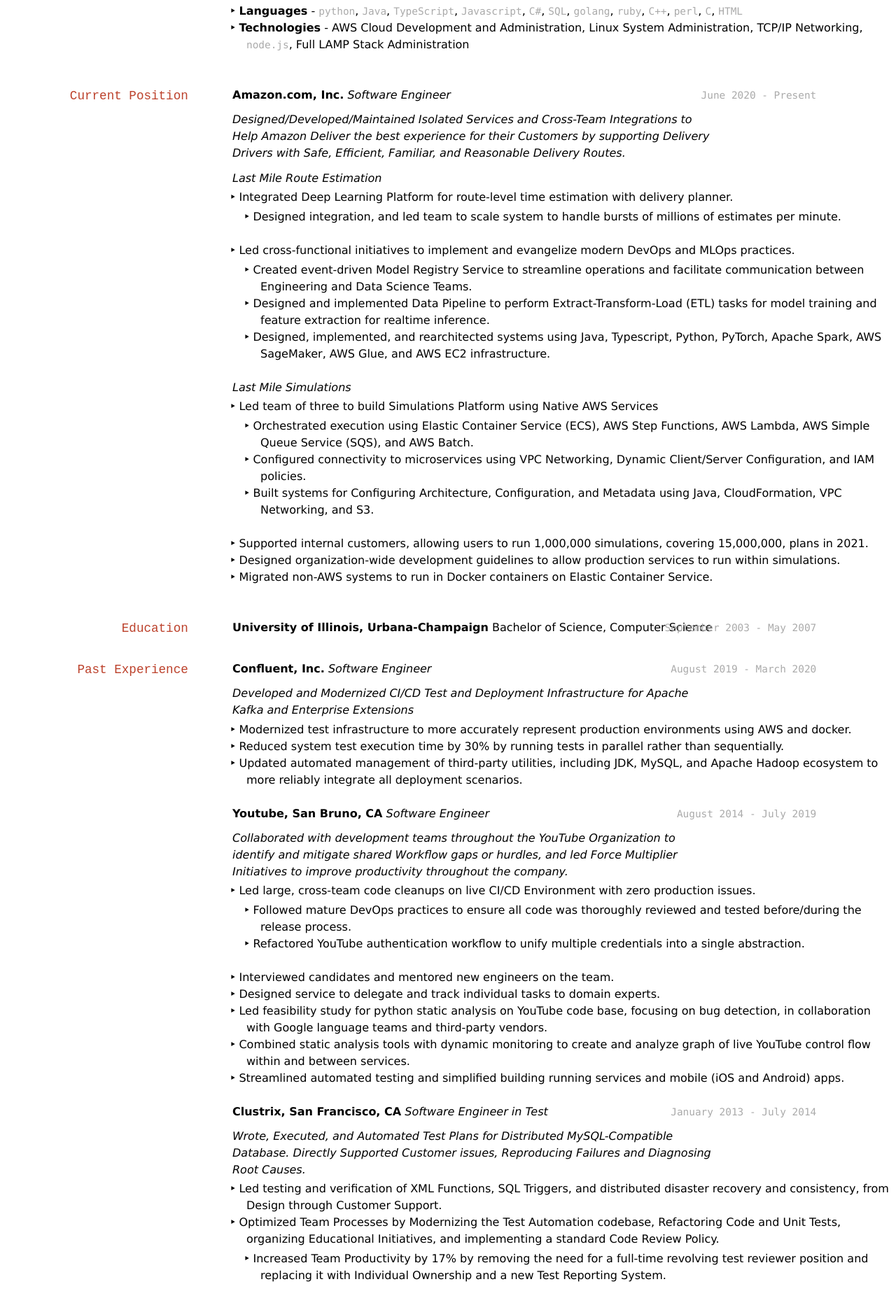
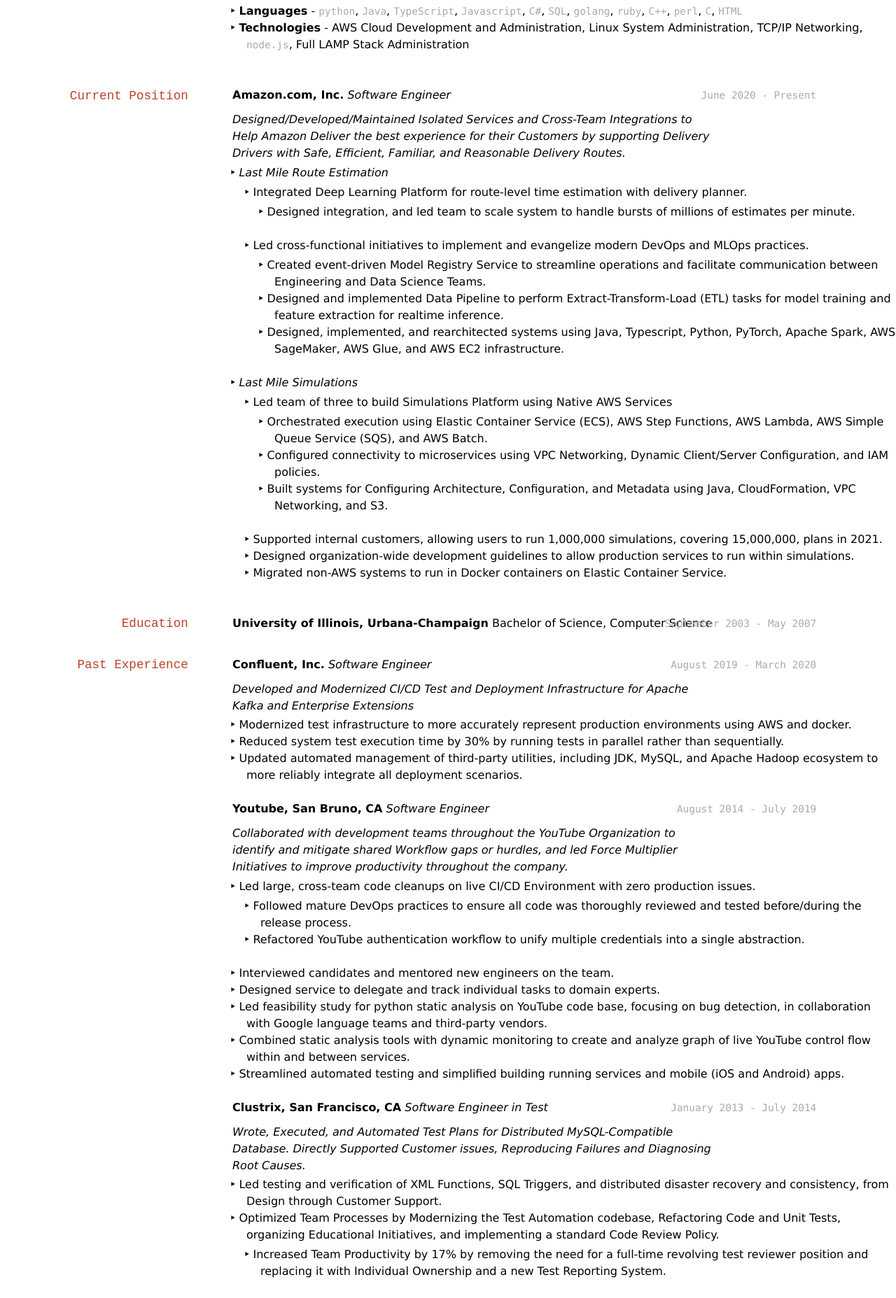
Before and after one commit to jspong/jspong.github.io, a Jekyll site: the page built from resume.md, in a window 1280 px wide. Shown: the part 343-2198 px from the top of the page at 70% size. Built offline with Jekyll 4.4.1, drawn with Linux system fonts in a browser that asks for light colours.

Commit message:
try sublists a different way

```diff
--- a/resume.md
+++ b/resume.md
@@ -34,24 +34,22 @@
 
 _Designed/Developed/Maintained Isolated Services and Cross-Team Integrations to Help Amazon Deliver the best experience for their Customers by supporting Delivery Drivers with Safe, Efficient, Familiar, and Reasonable Delivery Routes._
 
-*Last Mile Route Estimation*
+- *Last Mile Route Estimation*
+  - Integrated Deep Learning Platform for route-level time estimation with delivery planner.
+    - Designed integration, and led team to scale system to handle bursts of millions of estimates per minute.
+  - Led cross-functional initiatives to implement and evangelize modern DevOps and MLOps practices.
+    - Created event-driven Model Registry Service to streamline operations and facilitate communication between Engineering and Data Science Teams.
+    - Designed and implemented Data Pipeline to perform Extract-Transform-Load (ETL) tasks for model training and feature extraction for realtime inference.
+    - Designed, implemented, and rearchitected systems using Java, Typescript, Python, PyTorch, Apache Spark, AWS SageMaker, AWS Glue, and AWS EC2 infrastructure.
 
-* Integrated Deep Learning Platform for route-level time estimation with delivery planner.
-  * Designed integration, and led team to scale system to handle bursts of millions of estimates per minute.
-* Led cross-functional initiatives to implement and evangelize modern DevOps and MLOps practices.
-  * Created event-driven Model Registry Service to streamline operations and facilitate communication between Engineering and Data Science Teams.
-  * Designed and implemented Data Pipeline to perform Extract-Transform-Load (ETL) tasks for model training and feature extraction for realtime inference.
-  * Designed, implemented, and rearchitected systems using Java, Typescript, Python, PyTorch, Apache Spark, AWS SageMaker, AWS Glue, and AWS EC2 infrastructure.
-
-*Last Mile Simulations*
-
-* Led team of three to build Simulations Platform using Native AWS Services
-  * Orchestrated execution using Elastic Container Service (ECS), AWS Step Functions, AWS Lambda, AWS Simple Queue Service (SQS), and AWS Batch.
-  * Configured connectivity to microservices using VPC Networking, Dynamic Client/Server Configuration, and IAM policies.
-  * Built systems for Configuring Architecture, Configuration, and Metadata using Java, CloudFormation, VPC Networking, and S3.
-* Supported internal customers, allowing users to run 1,000,000 simulations, covering 15,000,000, plans in 2021.
-* Designed organization-wide development guidelines to allow production services to run within simulations.
-* Migrated non-AWS systems to run in Docker containers on Elastic Container Service.
+- *Last Mile Simulations*
+  - Led team of three to build Simulations Platform using Native AWS Services
+    - Orchestrated execution using Elastic Container Service (ECS), AWS Step Functions, AWS Lambda, AWS Simple Queue Service (SQS), and AWS Batch.
+    - Configured connectivity to microservices using VPC Networking, Dynamic Client/Server Configuration, and IAM policies.
+    - Built systems for Configuring Architecture, Configuration, and Metadata using Java, CloudFormation, VPC Networking, and S3.
+  - Supported internal customers, allowing users to run 1,000,000 simulations, covering 15,000,000, plans in 2021.
+  - Designed organization-wide development guidelines to allow production services to run within simulations.
+  - Migrated non-AWS systems to run in Docker containers on Elastic Container Service.
 
 ## Education
 
```
